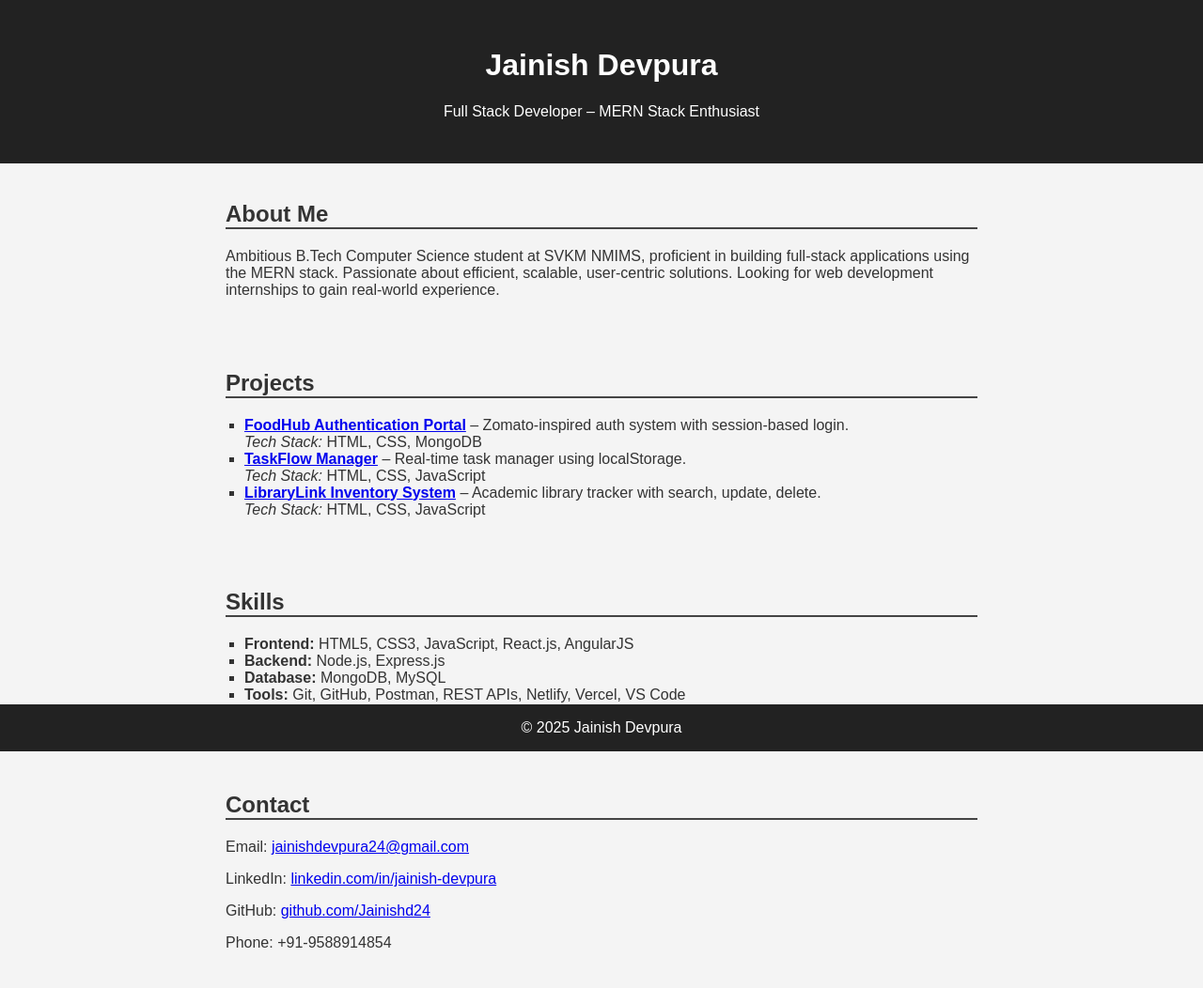
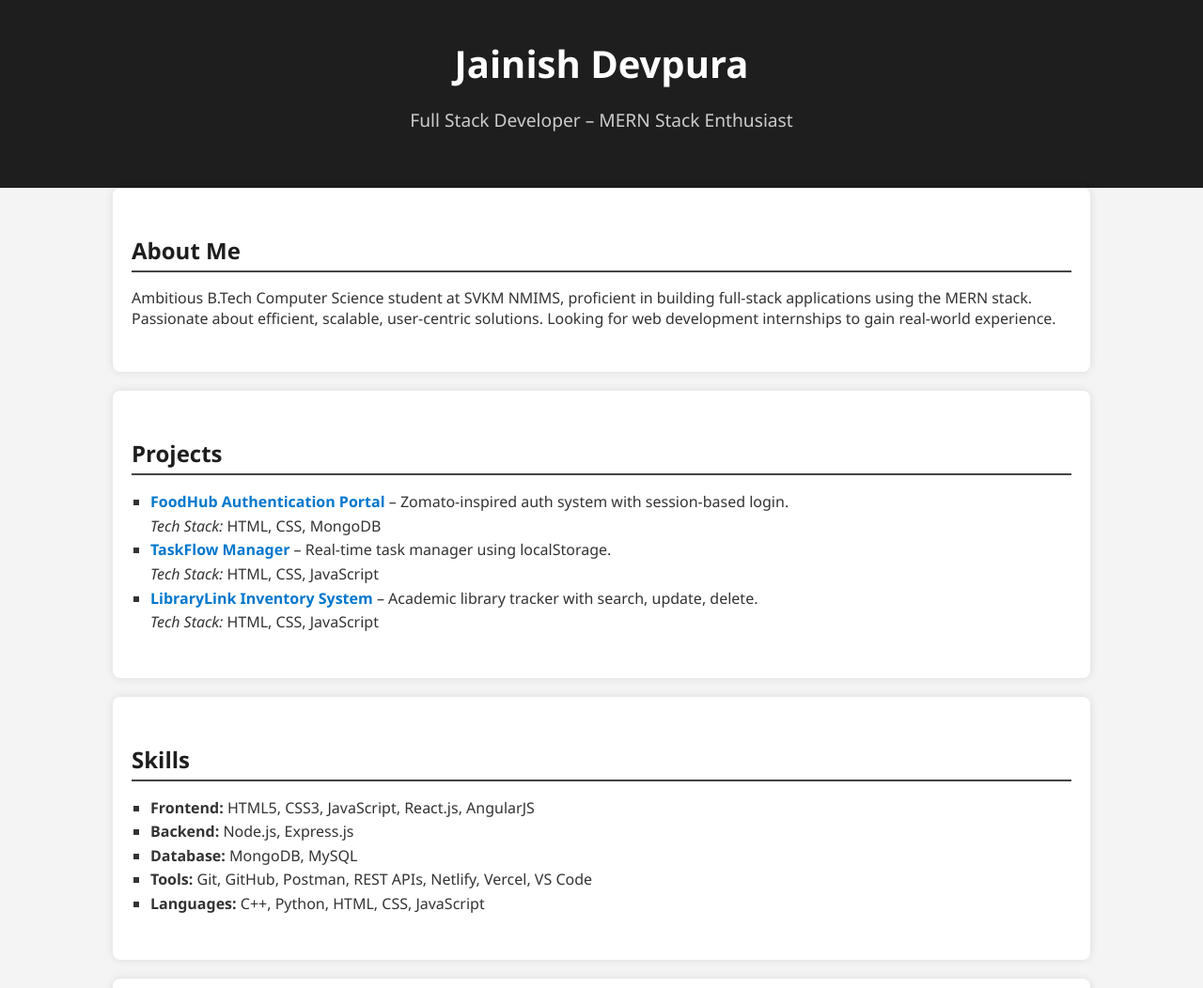
Before and after one commit to Jainishd24/PRODIGY_WD_04, a plain HTML site: page index.html in a window 1280 px wide. Shown: the top 1052 px of the page at 94% size. Drawn offline with Linux system fonts and the light colour scheme.

Commit message:
Update style.css

```diff
--- a/style.css
+++ b/style.css
@@ -1,5 +1,5 @@
 body {
-  font-family: Arial, sans-serif;
+  font-family: 'Segoe UI', Tahoma, Geneva, Verdana, sans-serif;
   margin: 0;
   padding: 0;
   background-color: #f4f4f4;
@@ -7,32 +7,60 @@ body {
 }
 
 header {
-  background-color: #222;
+  background-color: #1e1e1e;
   color: white;
-  padding: 30px 0;
+  padding: 40px 0;
   text-align: center;
 }
 
+header h1 {
+  margin: 0;
+  font-size: 2.5rem;
+}
+
+header p {
+  font-size: 1.2rem;
+  color: #ccc;
+}
+
 section {
-  padding: 20px;
-  max-width: 800px;
+  padding: 30px 20px;
+  max-width: 1000px;
   margin: auto;
+  background: #ffffff;
+  margin-bottom: 20px;
+  box-shadow: 0 0 10px rgba(0, 0, 0, 0.1);
+  border-radius: 8px;
 }
 
 h2 {
   border-bottom: 2px solid #444;
+  padding-bottom: 5px;
+  margin-bottom: 15px;
+  color: #1e1e1e;
 }
 
 ul {
   list-style: square;
   padding-left: 20px;
+  line-height: 1.6;
+}
+
+a {
+  color: #0077cc;
+  text-decoration: none;
+}
+
+a:hover {
+  text-decoration: underline;
 }
 
 footer {
-  background-color: #222;
+  background-color: #1e1e1e;
   color: white;
   text-align: center;
-  position: fixed;
+  padding: 15px 0;
+  position: relative;
   width: 100%;
   bottom: 0;
 }
```
